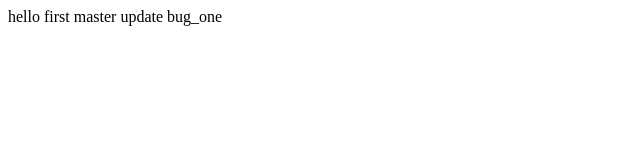
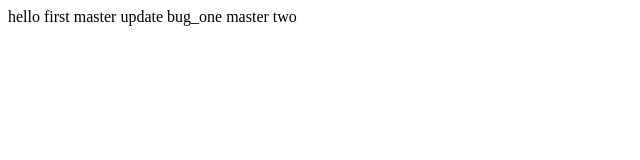
Before and after one commit to 13088835983/git-demo, a plain HTML site: page index.html in a window 1280 px wide. Shown: the full height of the page, 0-640 px from the left. Drawn offline with Linux system fonts and the light colour scheme.

Commit message:
master two

```diff
--- a/index.html
+++ b/index.html
@@ -12,6 +12,7 @@
   hello first
   master update
   bug_one
+  master two
 </body>
 
 </html>
```
